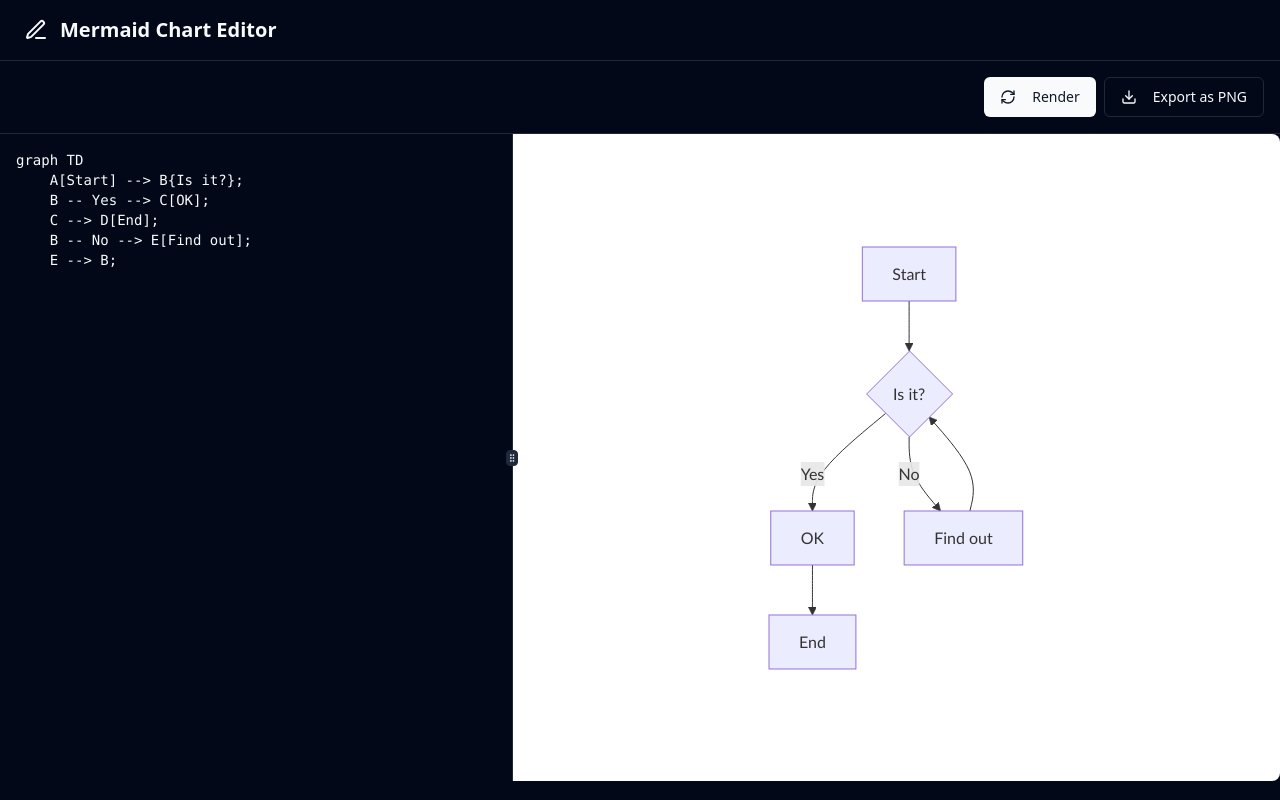
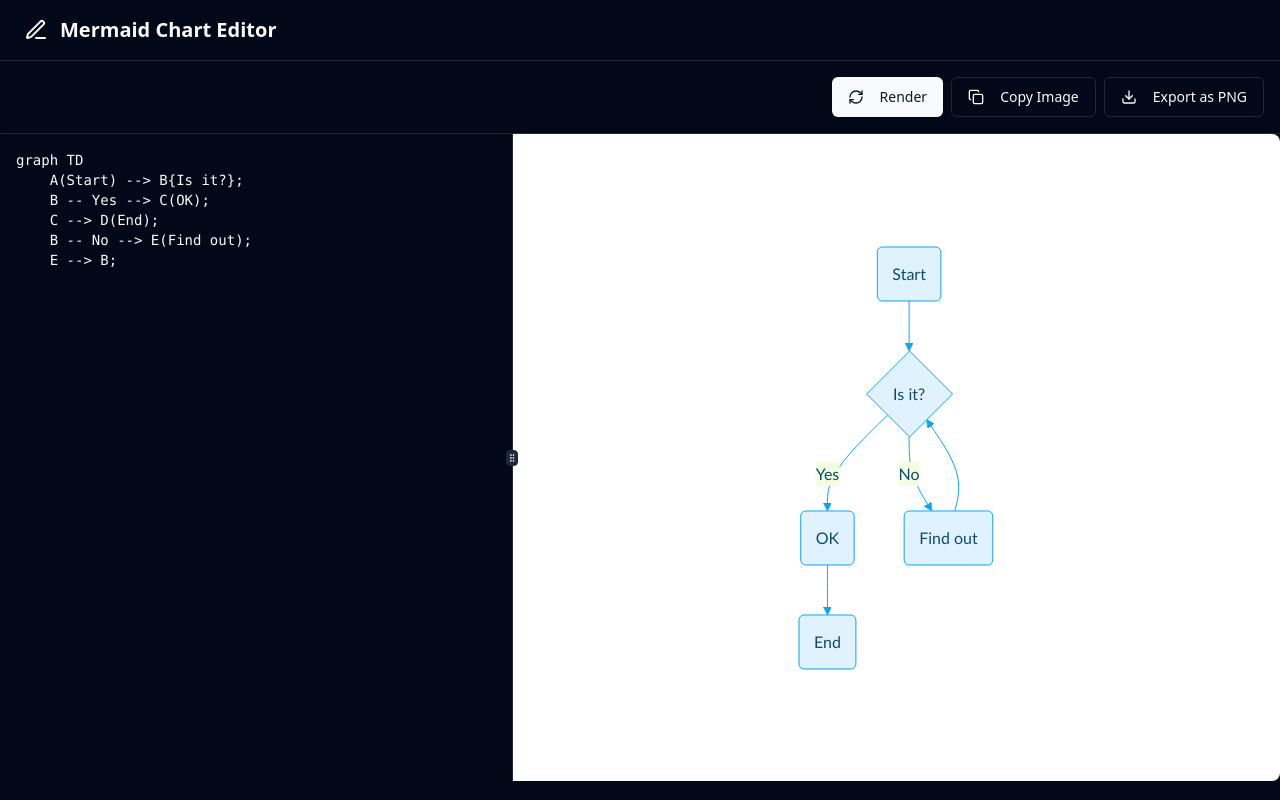
Before and after one commit to Yash-Kavaiya/mermaid-edit-export, a React (Vite) app: page / in a window 1280 px wide. Built offline with nearby package versions, Linux system fonts and the light colour scheme.

Commit message:
Enhance Mermaid diagram styling and copy image
- Implement blue color scheme.
- Apply rounded edges to shapes.
- Adjust arrow styles for slopness.
- Ensure proper rectangular shape and alignment.
- Add functionality to copy the diagram image.

```diff
--- a/src/components/MermaidEditor.tsx
+++ b/src/components/MermaidEditor.tsx
@@ -1,19 +1,20 @@
 import { useState, useEffect, useRef } from 'react';
 import mermaid from 'mermaid';
-import { saveAsPng } from 'save-svg-as-png';
+import { saveAsPng, svgAsPngUri } from 'save-svg-as-png';
 import { useDebounce } from '@/hooks/useDebounce';
 import { Button } from '@/components/ui/button';
 import { Textarea } from '@/components/ui/textarea';
 import { ResizablePanelGroup, ResizablePanel, ResizableHandle } from '@/components/ui/resizable';
-import { Download, AlertCircle, RefreshCw } from 'lucide-react';
+import { Download, AlertCircle, RefreshCw, Copy } from 'lucide-react';
 import { Alert, AlertDescription, AlertTitle } from "@/components/ui/alert";
+import { useToast } from '@/hooks/use-toast';
 
 
 const defaultCode = `graph TD
-    A[Start] --> B{Is it?};
-    B -- Yes --> C[OK];
-    C --> D[End];
-    B -- No --> E[Find out];
+    A(Start) --> B{Is it?};
+    B -- Yes --> C(OK);
+    C --> D(End);
+    B -- No --> E(Find out);
     E --> B;
 `;
 
@@ -23,14 +24,23 @@ const MermaidEditor = () => {
   const debouncedCode = useDebounce(code, 500);
   const previewRef = useRef<HTMLDivElement>(null);
   const [isRendering, setIsRendering] = useState(false);
+  const { toast } = useToast();
 
   useEffect(() => {
     mermaid.initialize({
       startOnLoad: false,
-      theme: 'default', // Using light theme
+      theme: 'base',
       securityLevel: 'loose',
+      flowchart: {
+        curve: 'basis',
+      },
       themeVariables: {
         background: 'transparent',
+        primaryColor: '#e0f2fe',
+        primaryTextColor: '#0c4a6e',
+        primaryBorderColor: '#0ea5e9',
+        lineColor: '#0ea5e9',
+        textColor: '#0c4a6e',
       },
     });
   }, []);
@@ -69,12 +79,53 @@ const MermaidEditor = () => {
     }
   };
 
+  const handleCopyImage = async () => {
+    const svgElement = previewRef.current?.querySelector('svg');
+    if (!svgElement) {
+      toast({
+        variant: "destructive",
+        title: "No diagram to copy",
+        description: "Please render a diagram first.",
+      });
+      return;
+    }
+
+    try {
+      const dataUri = await svgAsPngUri(svgElement, {
+        backgroundColor: 'transparent',
+        scale: 2,
+      });
+      const blob = await (await fetch(dataUri)).blob();
+      await navigator.clipboard.write([
+        new ClipboardItem({
+          [blob.type]: blob,
+        }),
+      ]);
+      toast({
+        title: "Image Copied",
+        description: "The diagram has been copied to your clipboard.",
+      });
+    } catch (err) {
+      console.error('Failed to copy image: ', err);
+      const errorMessage = err instanceof Error ? err.message : 'An unknown error occurred.';
+      toast({
+        variant: "destructive",
+        title: "Copy Failed",
+        description: `Could not copy image to clipboard. ${errorMessage}`,
+      });
+    }
+  };
+
   return (
     <div className="flex flex-col h-[calc(100vh-80px)]">
       <div className="p-4 border-b border-border flex items-center justify-end gap-2">
         <Button onClick={renderDiagram} disabled={isRendering}>
             <RefreshCw className={`mr-2 h-4 w-4 ${isRendering ? 'animate-spin' : ''}`} />
             Render
+        </Button>
+        <Button onClick={handleCopyImage} variant="outline">
+          <Copy className="mr-2 h-4 w-4" />
+          Copy Image
         </Button>
         <Button onClick={handleExport} variant="outline">
           <Download className="mr-2 h-4 w-4" />
--- a/src/pages/Index.tsx
+++ b/src/pages/Index.tsx
@@ -1,6 +1,7 @@
 
 import Header from '@/components/Header';
 import MermaidEditor from '@/components/MermaidEditor';
+import { Toaster } from "@/components/ui/toaster";
 
 const Index = () => {
   return (
@@ -9,6 +10,7 @@ const Index = () => {
       <main>
         <MermaidEditor />
       </main>
+      <Toaster />
     </div>
   );
 };
```
